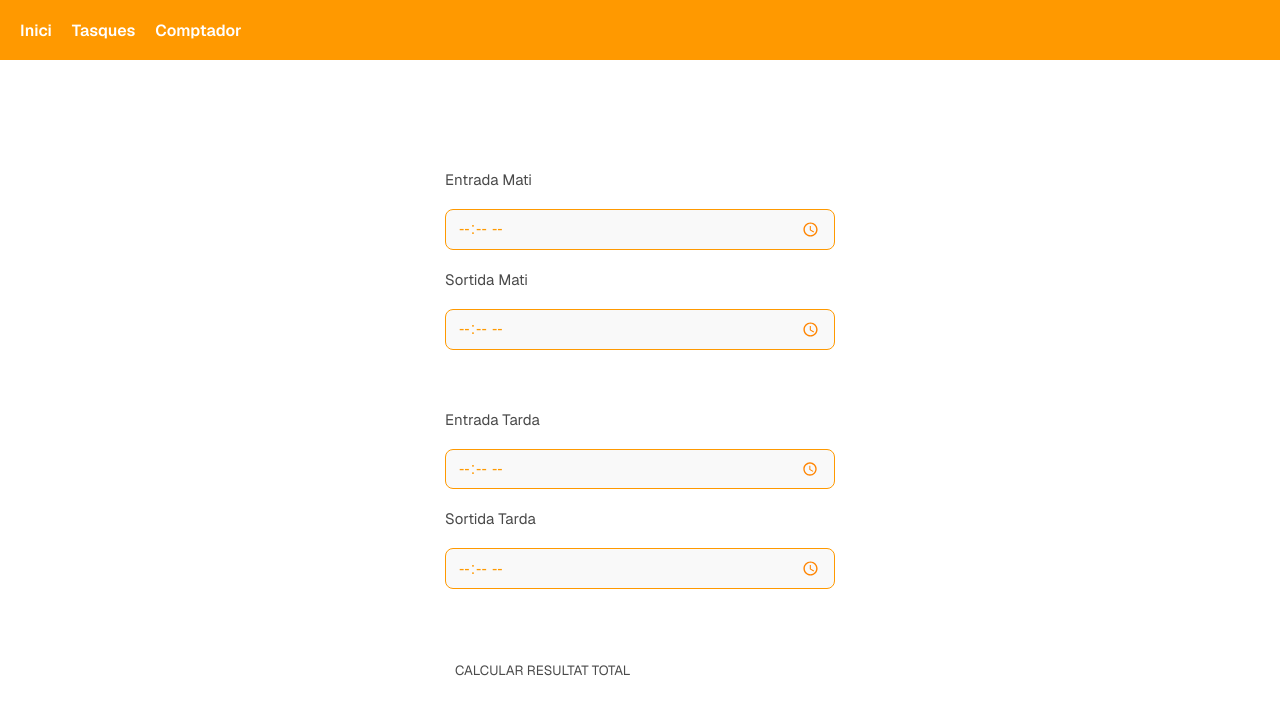
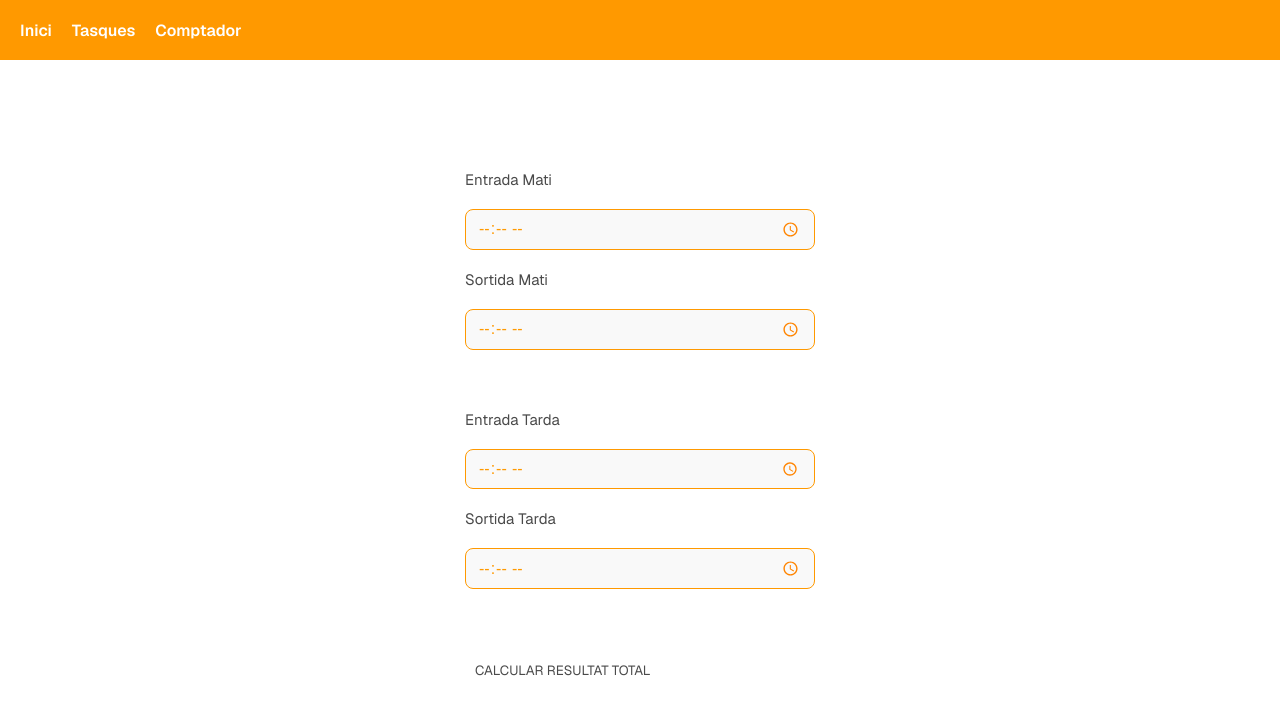
Before and after one commit to nalonso404/react-ts-advanced, a Next.js app: page /counter in a window 1280 px wide. Shown: the top 714 px of the page. Built offline with nearby package versions, Linux system fonts and the light colour scheme.

Commit message:
fix styles

```diff
--- a/src/components/Counter.tsx
+++ b/src/components/Counter.tsx
@@ -76,7 +76,7 @@ const CounterWrapper = styled.div`
 	display:flex;
 	flex-direction: column;
 	gap: 20px;
-	min-width: 390px;
+	min-width: 350px;
 
 	> form {
 		display: flex;
```
